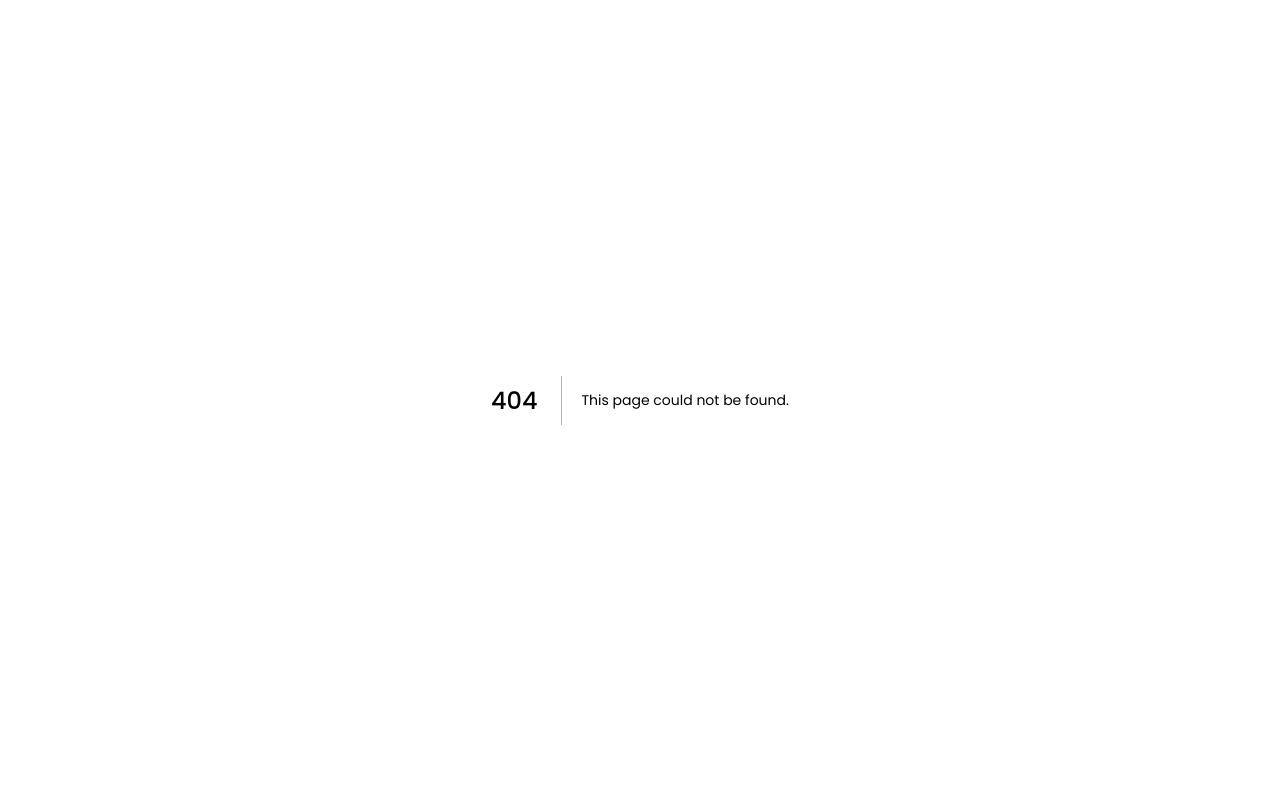
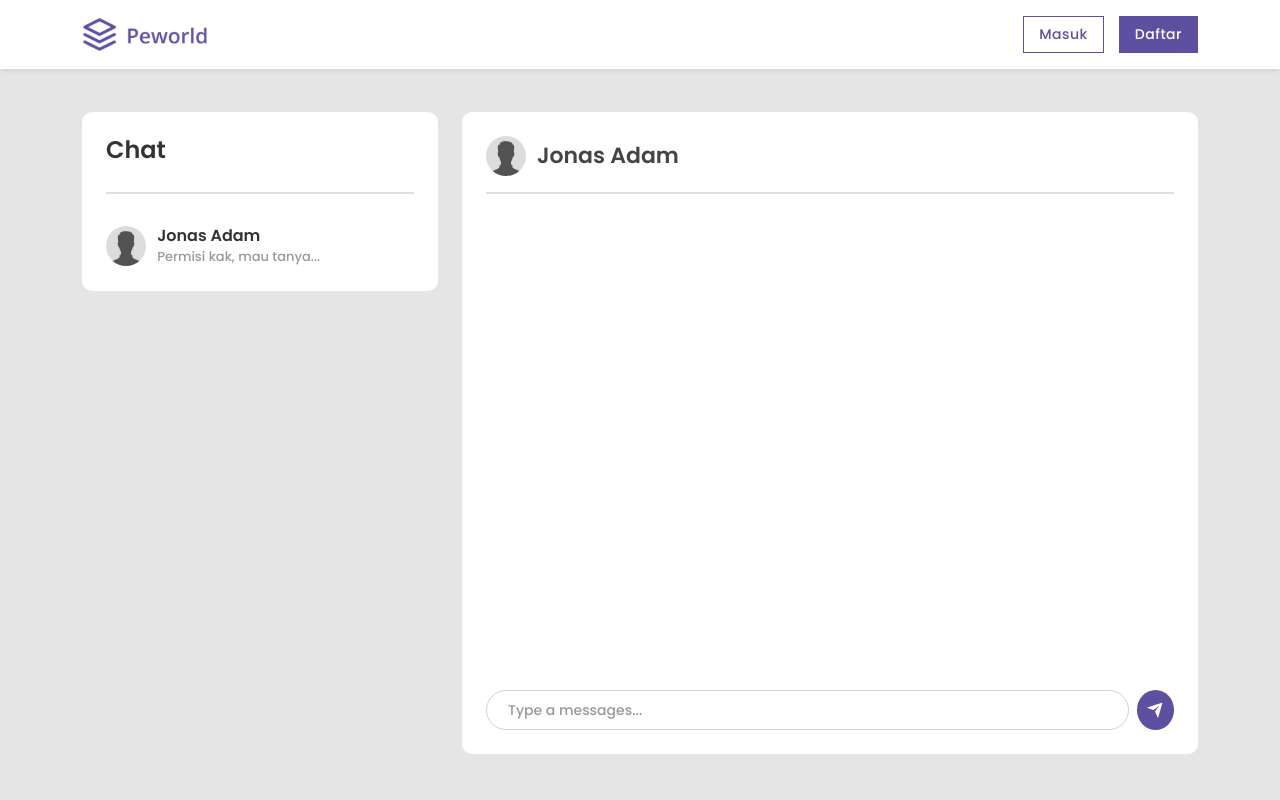
Before and after one commit to zainulmbrk/peworld-fe, a Next.js app: page /chatroom in a window 1280 px wide. Before the commit this address had no page. Shown: the top 800 px of the page. Built offline with nearby package versions, Linux system fonts and the light colour scheme.

Commit message:
feat: add chatroom

```diff
--- /dev/null
+++ b/src/layouts/Chatroom/Chatroom.module.scss
@@ -0,0 +1,150 @@
+.chatroom {
+  padding-top: 7em;
+  padding-bottom: 3em;
+  background: #e5e5e5;
+
+  .left {
+    .leftBox {
+      background: #fff;
+      border-radius: 10px;
+      padding: 1.5em;
+      .chatBox {
+        h1 {
+          font-size: 24px;
+          font-weight: 600;
+          color: #333;
+        }
+      }
+      .verticalLine {
+        height: 2px;
+        width: 100%;
+        background: rgb(224, 224, 224);
+        margin: 1.7em 0;
+      }
+      .user {
+        margin-top: 2em;
+        display: flex;
+        align-items: center;
+        cursor: pointer;
+
+        .userImage {
+          img {
+            width: 40px;
+            height: 40px;
+            object-fit: cover;
+            border-radius: 50%;
+          }
+        }
+        .userContent {
+          padding-left: 0.7em;
+          display: flex;
+          flex-direction: column;
+          justify-content: center;
+          margin: 0;
+          h4 {
+            font-size: 16px;
+            font-weight: 600;
+            margin-bottom: 2px;
+            color: #333;
+          }
+          p {
+            margin: 0;
+            font-size: 13px;
+            font-weight: 500;
+            color: #999;
+          }
+        }
+      }
+    }
+  }
+  .right {
+    .rightBox {
+      background: #fff;
+      border-radius: 10px;
+      padding: 1.5em;
+
+      .userInfo {
+        display: flex;
+        align-items: center;
+
+        img {
+          width: 40px;
+          height: 40px;
+          object-fit: cover;
+          border-radius: 50%;
+        }
+        h2 {
+          font-size: 22px;
+          margin: 0;
+          color: #444;
+          font-weight: 600;
+          padding-left: 0.5em;
+        }
+      }
+      .verticalLine {
+        height: 2px;
+        width: 100%;
+        background: rgb(224, 224, 224);
+        margin: 1em 0;
+      }
+      .chatContent {
+        height: 60vh;
+      }
+      .typeMessages {
+        .typeBox {
+          width: 100%;
+          display: flex;
+          justify-content: space-between;
+
+          input {
+            width: 100%;
+            height: 40px;
+            border-radius: 30px;
+            padding-left: 1.5em;
+            border: 1px solid lightgray;
+            outline: none;
+            font-size: 14px;
+            font-weight: 500;
+
+            &::placeholder {
+              color: #999;
+            }
+          }
+          .icon {
+            margin-left: 0.5em;
+            width: 40px;
+            height: 40px;
+            display: flex;
+            justify-content: center;
+            align-items: center;
+            border-radius: 50%;
+            background: var(--primary);
+            cursor: pointer;
+            transition: 0.2s ease-in-out;
+
+            &:hover {
+              background: var(--secondary);
+
+              .sendIcon {
+                color: #444;
+              }
+            }
+
+            .sendIcon {
+              font-size: 18px;
+              color: #fff;
+            }
+          }
+        }
+      }
+    }
+  }
+}
+
+@media screen and (max-width: 768px) {
+  .chatroom {
+    .right {
+      margin-top: 2em;
+    }
+  }
+}
--- /dev/null
+++ b/src/layouts/Chatroom/index.js
@@ -0,0 +1,63 @@
+import React from "react";
+import Head from "next/head";
+import styles from "./Chatroom.module.scss";
+import Footer from "../../components/footer";
+import { RiSendPlaneFill } from "react-icons/ri";
+import Navbar from "../../components/navbar/navbar";
+
+const ChatroomLayout = () => {
+  return (
+    <>
+      <Head>
+        <title>Chatroom</title>
+      </Head>
+      <Navbar />
+      <div className={styles.chatroom}>
+        <div className="container">
+          <div className="row">
+            <div className={`${styles.left} col-md-4`}>
+              <div className={styles.leftBox}>
+                <div className={styles.chatBox}>
+                  <h1>Chat</h1>
+                </div>
+                <div className={styles.verticalLine}></div>
+                <div className={styles.user}>
+                  <div className={styles.userImage}>
+                    <img src="/icons/user.svg" alt="user" />
+                  </div>
+                  <div className={styles.userContent}>
+                    <h4>Jonas Adam</h4>
+                    <p>Permisi kak, mau tanya...</p>
+                  </div>
+                </div>
+              </div>
+            </div>
+            <div className={`${styles.right} col-md-8`}>
+              <div className={styles.rightBox}>
+                <div className={styles.chatRoom}>
+                  <div className={styles.userInfo}>
+                    <img src="/icons/user.svg" alt="user" />
+                    <h2>Jonas Adam</h2>
+                  </div>
+                  <div className={styles.verticalLine}></div>
+                  <div className={styles.chatContent}></div>
+                  <div className={styles.typeMessages}>
+                    <div className={styles.typeBox}>
+                      <input type="text" placeholder="Type a messages..."/>
+                      <div className={styles.icon}>
+                        <RiSendPlaneFill className={styles.sendIcon} />
+                      </div>
+                    </div>
+                  </div>
+                </div>
+              </div>
+            </div>
+          </div>
+        </div>
+      </div>
+      <Footer />
+    </>
+  );
+};
+
+export default ChatroomLayout;
--- /dev/null
+++ b/src/pages/chatroom/index.js
@@ -0,0 +1,12 @@
+import React from 'react'
+import ChatroomLayout from '../../layouts/Chatroom'
+
+const Chatroom = () => {
+  return (
+    <>
+    <ChatroomLayout />
+    </>
+  )
+}
+
+export default Chatroom
```
Also changed, not shown: public/icons/user.svg (added).
